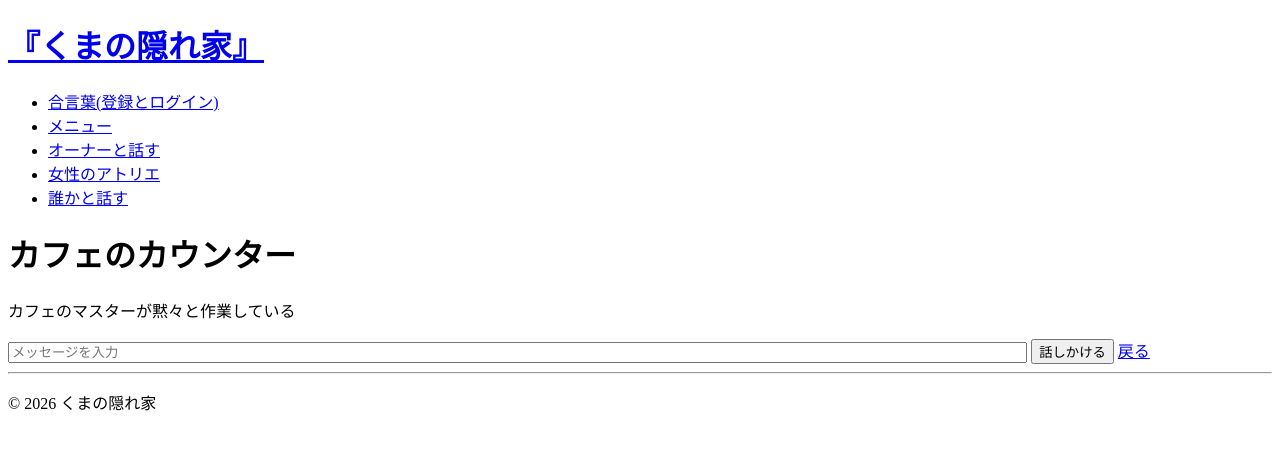
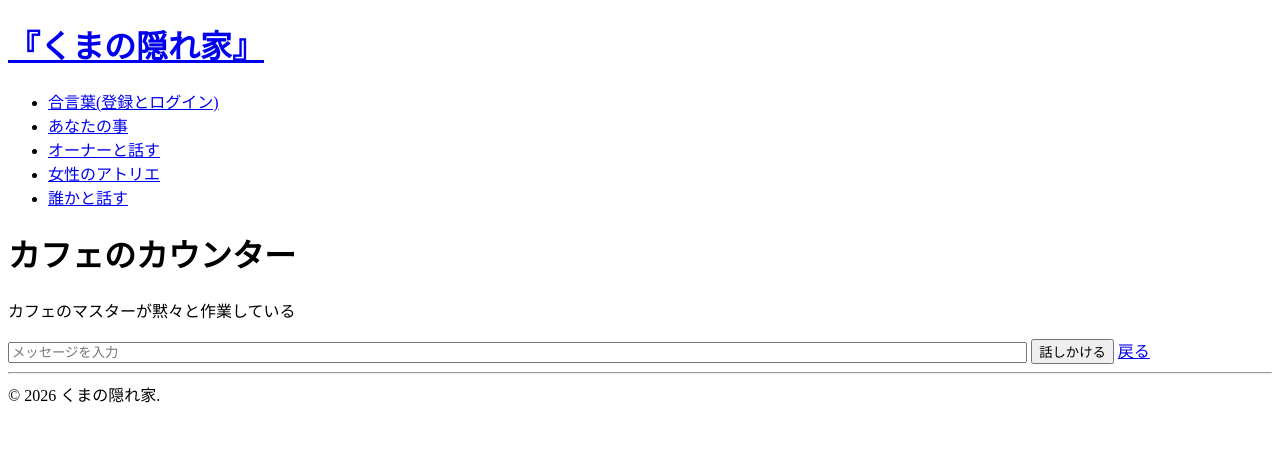
Before and after one commit to WakameK/aCafe, a Django app: page /chat/ in a window 1280 px wide. Shown: the top 450 px of the page. Run offline with Django 5.2, Linux system fonts and the light colour scheme.

Commit message:
ことばを変えました

```diff
--- a/aCafe/templates/base.html
+++ b/aCafe/templates/base.html
@@ -17,7 +17,7 @@
     <nav>
         <ul>
             <li><a href="/login">合言葉(登録とログイン)</a></li>
-            <li><a href="/profile">メニュー</a></li>
+            <li><a href="/profile">あなたの事</a></li>
             <li><a href="/chat">オーナーと話す</a></li>
             <li><a href="/atelier">女性のアトリエ</a></li>
             <li><a href="{% url 'desk_room' %}">誰かと話す</a></li>
@@ -31,7 +31,7 @@
 
 <footer>
     <hr>
-    <p>© 2026 くまの隠れ家</p>
+         &copy; <script>var hiduke=new Date();document.write(hiduke.getFullYear());</script> くまの隠れ家.
 </footer>
 
 </body>
```
Also changed, not shown: aCafe/db.sqlite3.
